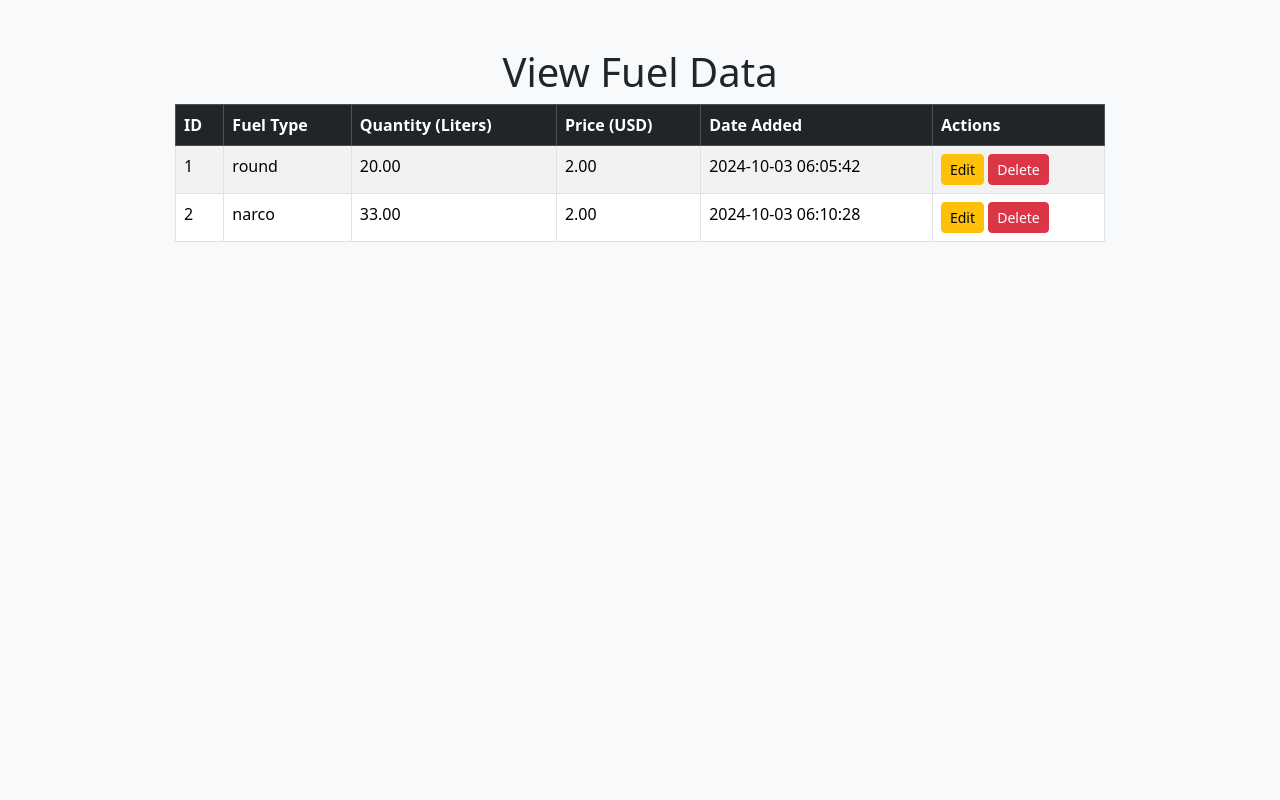
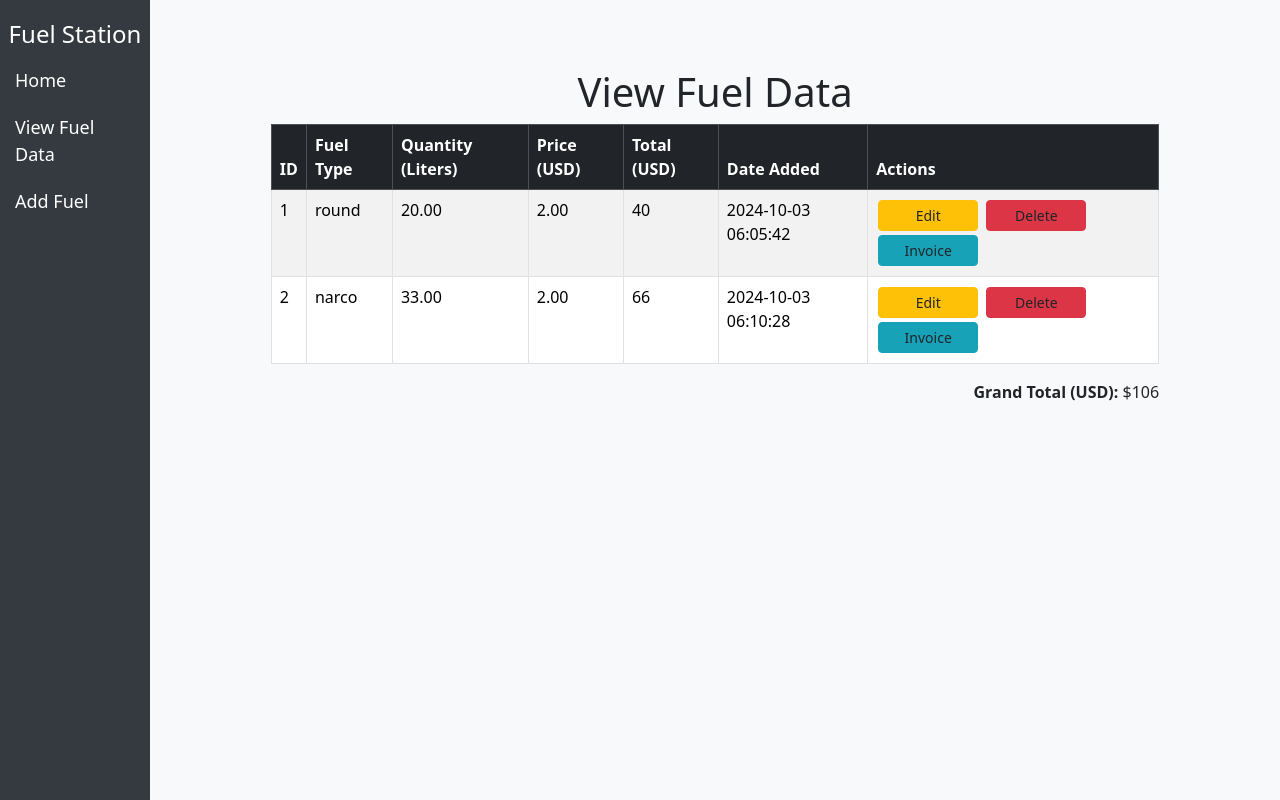
Before and after one commit to awwsalah/fuel-station-app, a PHP site: page /view_fuel.php in a window 1280 px wide. Run offline with PHP 8.4, Linux system fonts and the light colour scheme; data comes from the database, SQL or seed files in the repository; both versions use the stored data as it was before the commit.

Commit message:
second commit updated the code added sidebar

```diff
--- a/lang/english.php
+++ b/lang/english.php
@@ -6,7 +6,7 @@ $lang_strings = [
     'edit_fuel' => 'Edit Fuel',
     'fuel_type' => 'Fuel Type',
     'quantity' => 'Quantity (Liters)',
-    'price' => 'Price (USD)',
+    'price' => 'Price',
     'date_added' => 'Date Added',
     'actions' => 'Actions',
     'edit' => 'Edit',
@@ -15,4 +15,13 @@ $lang_strings = [
     'no_data' => 'No fuel data available.',
     'save_changes' => 'Save Changes',
     'cancel' => 'Cancel',
+    'invoice' => 'Invoice',
+    'fuel_station' => 'Fuel Station',
+    'print_invoice' => 'Print Invoice',
+    'back' => 'Back',
+    'total_quantity' => 'Total Quantity',
+    'total_price' => 'Total Price',
+    'total' => 'Total',
+    'grand_total' => 'Grand Total',
+    'home' => 'Home',
 ];
--- a/view_fuel.php
+++ b/view_fuel.php
@@ -18,9 +18,104 @@ if ($lang === 'so') {
     <meta name="viewport" content="width=device-width, initial-scale=1.0">
     <title><?php echo $lang_strings['view_fuel']; ?></title>
     <link rel="stylesheet" href="assets/css/bootstrap.min.css">
+    <style>
+        body {
+            display: flex;
+            height: 100vh;
+            overflow: hidden;
+        }
+
+        .sidebar {
+            max-width: 150px;
+            background-color: #343a40;
+            padding-top: 20px;
+        }
+
+        .sidebar a {
+            padding: 10px 15px;
+            text-decoration: none;
+            font-size: 18px;
+            color: white;
+            display: block;
+        }
+
+        .sidebar a:hover {
+            background-color: #575d63;
+            color: white;
+        }
+
+        .content {
+            flex-grow: 1;
+            padding: 20px;
+            overflow-y: auto;
+        }
+
+        .action-btn {
+            width: 100px;
+            margin: 2px;
+        }
+
+        .btn-edit {
+            background-color: #ffc107;
+            border-color: #ffc107;
+        }
+
+        .btn-delete {
+            background-color: #dc3545;
+            border-color: #dc3545;
+        }
+
+        .btn-invoice {
+            background-color: #17a2b8;
+            border-color: #17a2b8;
+        }
+
+        @media (max-width: 668px) {
+            body {
+                flex-direction: column;
+            }
+
+            .sidebar {
+                width: 100%;
+                height: auto;
+                position: relative;
+                display: flex;
+                flex-direction: row;
+                justify-content: space-around;
+                align-items: center;
+                max-width: 100%;
+                /* Ensure the sidebar takes the full width */
+            }
+
+            .sidebar a {
+                float: none;
+                text-align: center;
+                padding: 10px;
+                flex-grow: 1;
+            }
+
+            .content {
+                margin-top: 0;
+                flex-grow: 1;
+            }
+        }
+    </style>
 </head>
 
-<body class="bg-light">
+<body>
+    <!-- Sidebar -->
+    <div class="sidebar">
+        <h4 class="text-white text-center"><?php echo $lang_strings['fuel_station']; ?></h4>
+        <!-- Home link -->
+        <a href="index.php?lang=<?php echo $lang; ?>"><?php echo $lang_strings['home']; ?></a>
+        <!-- Other links -->
+        <a href="view_fuel.php?lang=<?= $lang ?>"><?php echo $lang_strings['view_fuel']; ?></a>
+        <a href="add_fuel.php?lang=<?= $lang ?>"><?php echo $lang_strings['add_fuel']; ?></a>
+        <!-- Add more links to other routes if needed -->
+    </div>
+
+    <!-- Main content area -->
+    <div class="content bg-light">
         <div class="container mt-5">
             <h1 class="text-center"><?php echo $lang_strings['view_fuel']; ?></h1>
             <div class="col-md-10 offset-md-1">
@@ -30,94 +125,65 @@ if ($lang === 'so') {
                             <th>ID</th>
                             <th><?php echo $lang_strings['fuel_type']; ?></th>
                             <th><?php echo $lang_strings['quantity']; ?></th>
-                        <th><?php echo $lang_strings['price']; ?></th>
+                            <th><?php echo $lang_strings['price']; ?> (USD)</th>
+                            <th><?php echo $lang_strings['total']; ?> (USD)</th>
                             <th><?php echo $lang_strings['date_added']; ?></th>
                             <th><?php echo $lang_strings['actions']; ?></th>
                         </tr>
                     </thead>
                     <tbody>
                         <?php
+                        // Initialize grand total
+                        $grand_total = 0;
+
                         // Fetch the fuel data from the database
                         $sql = "SELECT * FROM fuels";
                         $result = $conn->query($sql);
 
                         if ($result->num_rows > 0) {
                             while ($row = $result->fetch_assoc()) {
+                                // Calculate total for each row (quantity * price)
+                                $total_for_row = $row['fuel_quantity'] * $row['fuel_price'];
+                                // Add to grand total
+                                $grand_total += $total_for_row;
+
                                 echo "<tr id='fuel-{$row['id']}'>
                                         <td>{$row['id']}</td>
                                         <td>{$row['fuel_type']}</td>
                                         <td>{$row['fuel_quantity']}</td>
                                         <td>{$row['fuel_price']}</td>
+                                        <td>{$total_for_row}</td>
                                         <td>{$row['date_added']}</td>
                                         <td>
-                                        <!-- Edit Button Trigger -->
-                                        <button class='btn btn-warning btn-sm' onclick=\"editFuel({$row['id']}, '{$row['fuel_type']}', '{$row['fuel_quantity']}', '{$row['fuel_price']}')\">{$lang_strings['edit']}</button>
+                                            <!-- Edit Button -->
+                                            <button class='btn btn-edit btn-sm action-btn' onclick=\"editFuel({$row['id']}, '{$row['fuel_type']}', '{$row['fuel_quantity']}', '{$row['fuel_price']}')\">{$lang_strings['edit']}</button>
 
-                                        <!-- Delete Button Trigger -->
-                                        <button class='btn btn-danger btn-sm' onclick=\"confirmDelete({$row['id']})\">{$lang_strings['delete']}</button>
+                                            <!-- Delete Button -->
+                                            <button class='btn btn-delete btn-sm action-btn' onclick=\"confirmDelete({$row['id']})\">{$lang_strings['delete']}</button>
+
+                                            <!-- Print Invoice Button -->
+                                            <a href='invoice.php?id={$row['id']}&lang={$lang}' class='btn btn-invoice btn-sm action-btn'>{$lang_strings['invoice']}</a>
                                         </td>
                                       </tr>";
                             }
                         } else {
-                        echo "<tr><td colspan='6' class='text-center'>{$lang_strings['no_data']}</td></tr>";
+                            echo "<tr><td colspan='7' class='text-center'>{$lang_strings['no_data']}</td></tr>";
                         }
                         ?>
                     </tbody>
                 </table>
+
+                <!-- Display the grand total -->
+                <div class="row">
+                    <div class="col-md-6 offset-md-6 text-end">
+                        <p><strong><?php echo $lang_strings['grand_total']; ?> (USD):</strong> $<?php echo $grand_total; ?></p>
                     </div>
-    </div>
-
-    <!-- Edit Modal -->
-    <div class="modal fade" id="editModal" tabindex="-1" aria-labelledby="editModalLabel" aria-hidden="true">
-        <div class="modal-dialog">
-            <div class="modal-content">
-                <div class="modal-header">
-                    <h5 class="modal-title" id="editModalLabel"><?php echo $lang_strings['edit_fuel']; ?></h5>
-                    <button type="button" class="btn-close" data-bs-dismiss="modal" aria-label="Close"></button>
-                </div>
-                <div class="modal-body">
-                    <form id="editForm" method="POST">
-                        <input type="hidden" id="editFuelId" name="fuel_id">
-                        <div class="mb-3">
-                            <label for="editFuelType" class="form-label"><?php echo $lang_strings['fuel_type']; ?></label>
-                            <input type="text" class="form-control" id="editFuelType" name="fuel_type" required>
-                        </div>
-                        <div class="mb-3">
-                            <label for="editFuelQuantity" class="form-label"><?php echo $lang_strings['quantity']; ?></label>
-                            <input type="number" class="form-control" id="editFuelQuantity" name="fuel_quantity" required>
-                        </div>
-                        <div class="mb-3">
-                            <label for="editFuelPrice" class="form-label"><?php echo $lang_strings['price']; ?></label>
-                            <input type="number" class="form-control" id="editFuelPrice" name="fuel_price" required>
-                        </div>
-                        <button type="submit" class="btn btn-primary"><?php echo $lang_strings['save_changes']; ?></button>
-                    </form>
                 </div>
             </div>
         </div>
     </div>
 
-    <!-- Delete Modal -->
-    <div class="modal fade" id="deleteModal" tabindex="-1" aria-labelledby="deleteModalLabel" aria-hidden="true">
-        <div class="modal-dialog">
-            <div class="modal-content">
-                <div class="modal-header">
-                    <h5 class="modal-title" id="deleteModalLabel"><?php echo $lang_strings['confirm_delete']; ?></h5>
-                    <button type="button" class="btn-close" data-bs-dismiss="modal" aria-label="Close"></button>
-                </div>
-                <div class="modal-body">
-                    <p><?php echo $lang_strings['confirm_delete']; ?></p>
-                </div>
-                <div class="modal-footer">
-                    <form id="deleteForm" method="POST">
-                        <input type="hidden" id="deleteFuelId" name="fuel_id">
-                        <button type="submit" class="btn btn-danger"><?php echo $lang_strings['delete']; ?></button>
-                        <button type="button" class="btn btn-secondary" data-bs-dismiss="modal"><?php echo $lang_strings['cancel']; ?></button>
-                    </form>
-                </div>
-            </div>
-        </div>
-    </div>
+    <!-- Modals for Edit and Delete would go here (same as before) -->
 
     <script src="assets/js/bootstrap.bundle.min.js"></script>
 
```
Also changed, not shown: fuel_station.sql (deleted, +0 -69 lines), invoice.php (added, +102 -0 lines), lang/somali.php (+15 -6 lines). Lines whose indentation alone changed are shown as unchanged.
